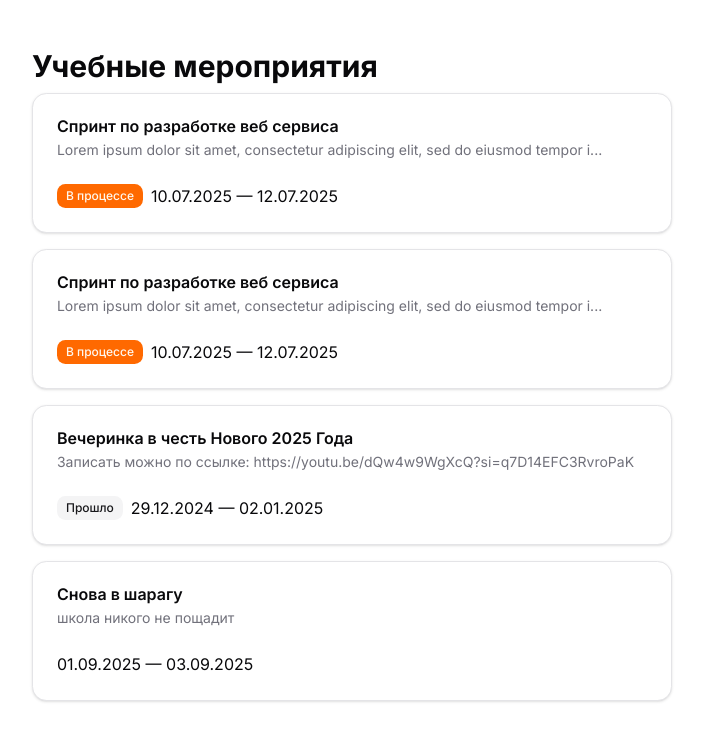
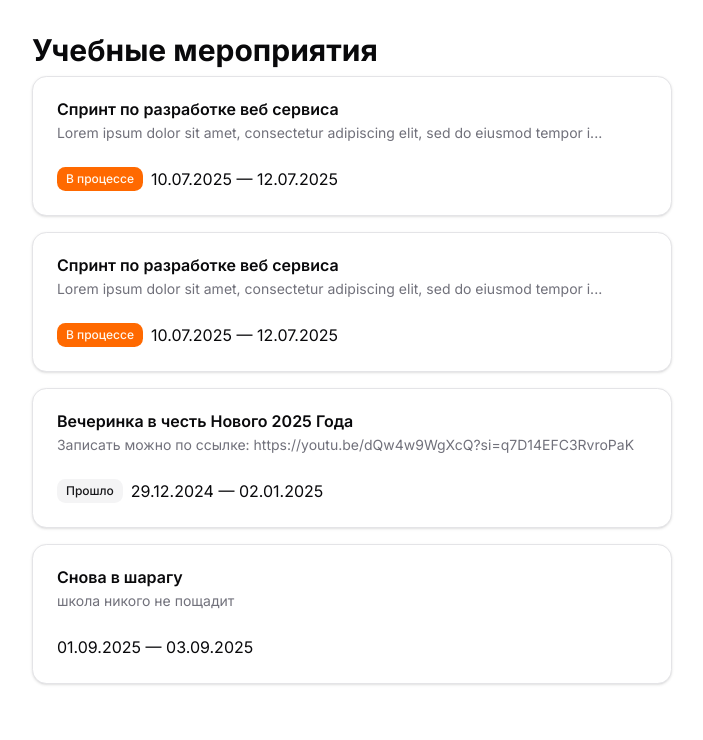
Before and after one commit to pakhrom/event-viewer, a SvelteKit app in the folder web/: page / in a window 1280 px wide. Shown: the top 740 px of the page, without its empty margins (288-991 px from the left). Built offline with nearby package versions, Linux system fonts and the light colour scheme.

Commit message:
feat(web): Tweak app layout to better look on mobile

```diff
--- a/web/src/routes/+layout.svelte
+++ b/web/src/routes/+layout.svelte
@@ -4,7 +4,7 @@
 	let { children } = $props();
 </script>
 
-<div class="mx-auto mt-12 max-w-prose">
+<div class="mx-auto mt-8 max-w-prose">
 	<div class="mx-2">
 		{@render children()}
 	</div>
--- a/web/src/routes/+page.svelte
+++ b/web/src/routes/+page.svelte
@@ -17,8 +17,8 @@
 	}
 </script>
 
-<main>
-	<h1 class="text-3xl font-bold text-balance">Учебные мероприятия</h1>
+<main class="mb-2">
+	<h1 class="mb-2 text-3xl font-bold text-balance">Учебные мероприятия</h1>
 
 	{#if events}
 		<EventList {events} showEditButton></EventList>
@@ -27,9 +27,3 @@
 		<SuperDebug data={eventsParsed.error?.issues}></SuperDebug>
 	{/if}
 </main>
-
-<style>
-	h1 {
-		margin-bottom: 0.3em;
-	}
-</style>
```
